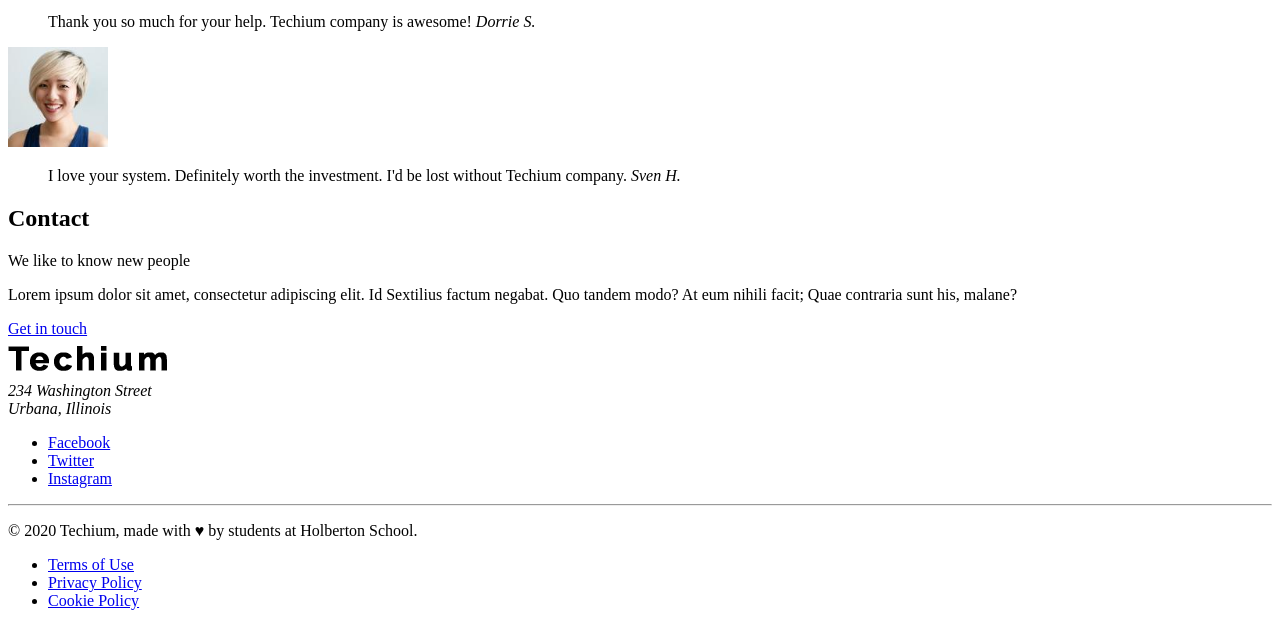
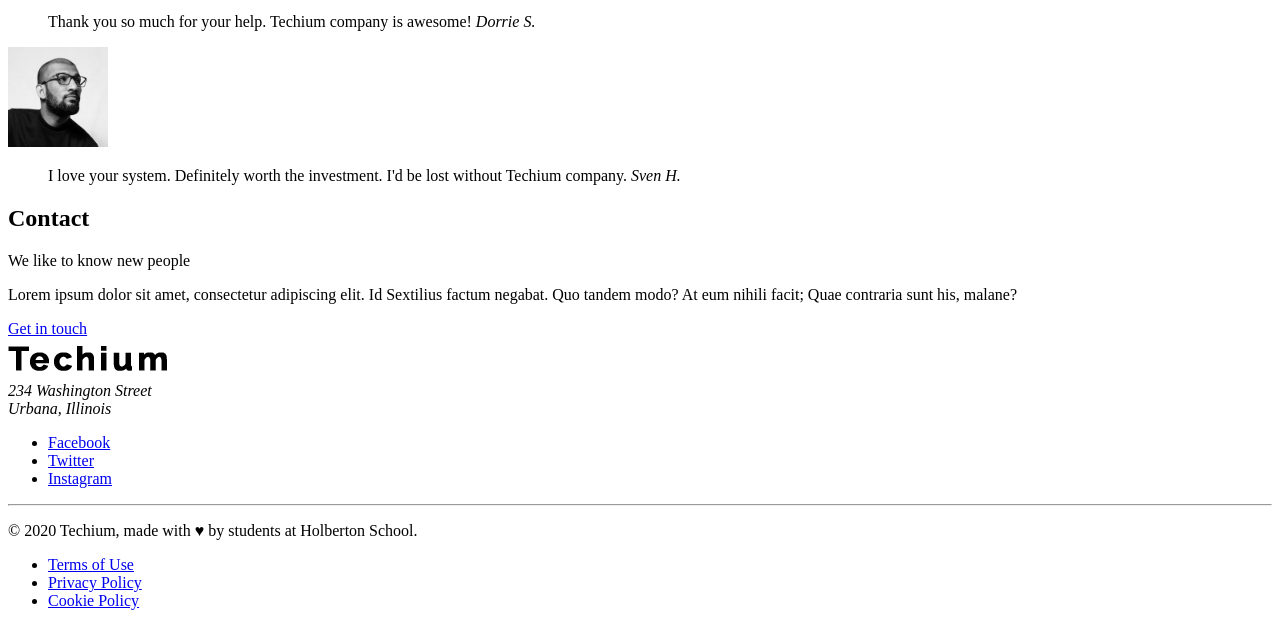
Before and after one commit to PilarPinto/holbertonschool-web_front_end, a plain HTML site: page 0x00-html_advanced/36-index.html in a window 1280 px wide. Shown: the part 7928-8554 px from the top of the page. Drawn offline with Linux system fonts and the light colour scheme.

Commit message:
[Feature]:Images

```diff
--- a/0x00-html_advanced/36-index.html
+++ b/0x00-html_advanced/36-index.html
@@ -150,7 +150,7 @@
 	      </blockquote>
 	    </article>
 	    <article>
-	      <img src="images/pic-person-01.jpg" alt="Sven H. avatar" width="100px" height="100px">
+	      <img src="images/pic-person-03.jpg" alt="Sven H. avatar" width="100px" height="100px">
 	      <blockquote>
 		<p>I love your system. Definitely worth the investment. I'd be lost without Techium company.
 		  <cite>Sven H.</cite>
```
